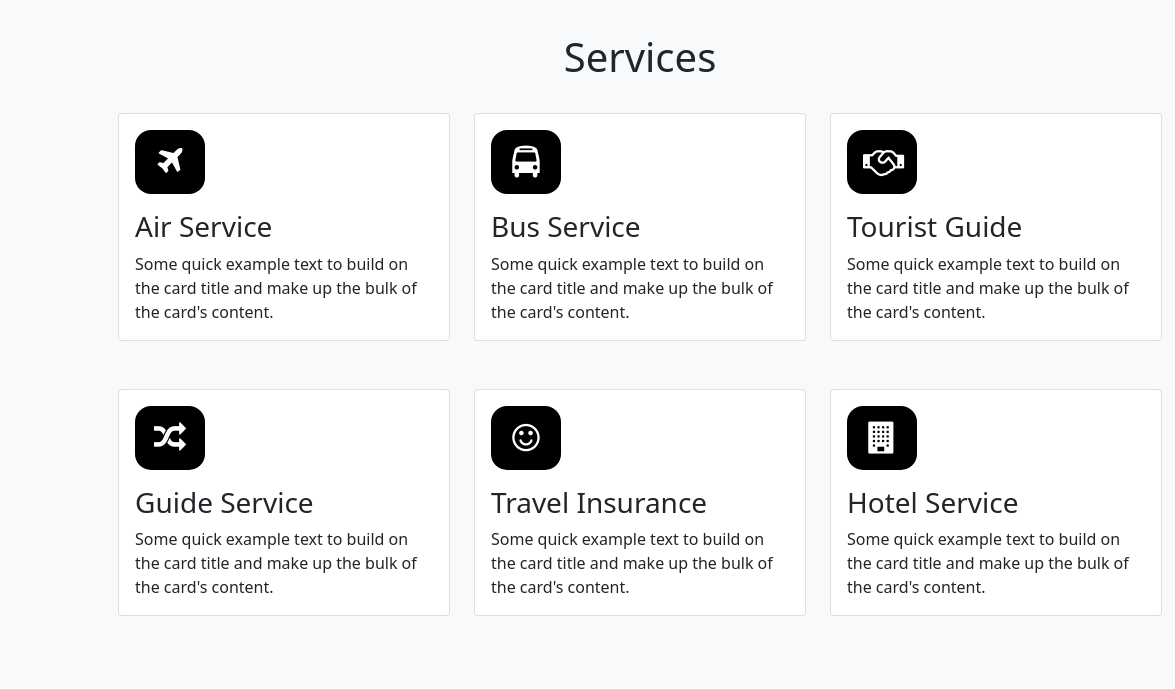
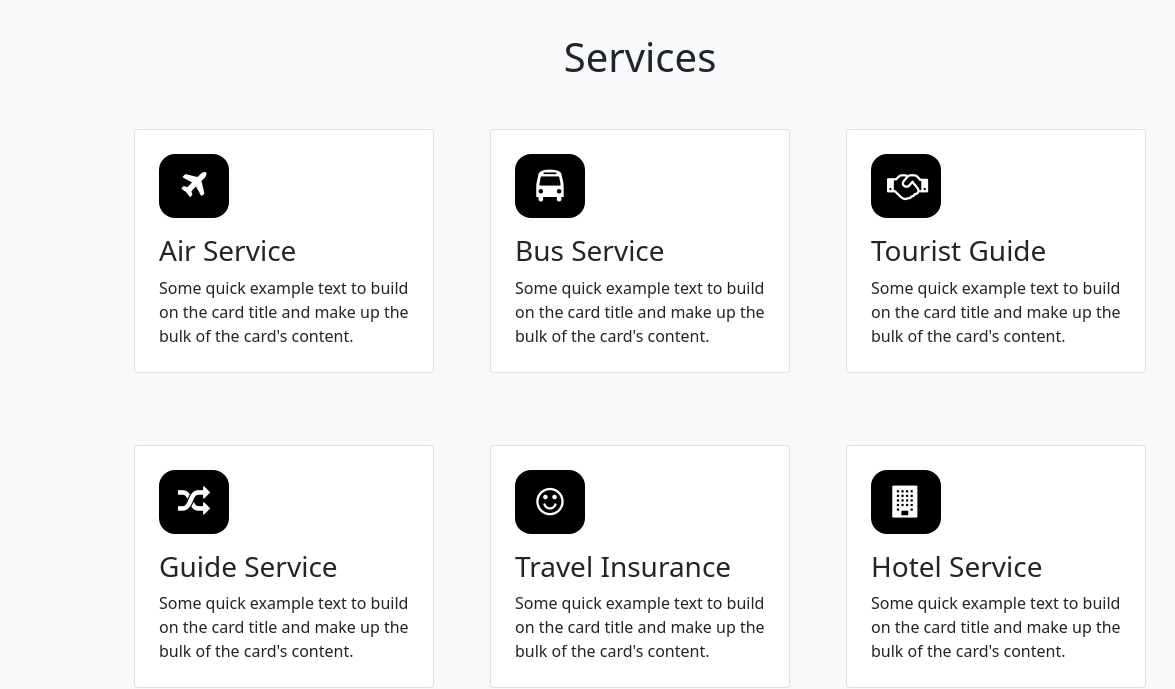
Before and after one commit to DefensoSolutions/travels, a plain HTML site: page services.html in a window 1280 px wide. Shown: the part 295-984 px from the top of the page, 0-1175 px from the left. Drawn offline with nearby package versions, Linux system fonts and the light colour scheme.

Commit message:
responsive error second fix

```diff
--- a/services.html
+++ b/services.html
@@ -69,7 +69,7 @@
         <h1 class="text-center pt-5">Services</h1>
         <div class="row m-2 mt-3 p-3">
             <div class="col-md-4">
-                <div class="home-card card" >
+                <div class="home-card card m-3 p-2" >
 
                     <div class="card-body">
                         <i class="icon-color fa fa-plane fa-2x"></i>
@@ -80,7 +80,7 @@
                   </div>
             </div>
             <div class="col-md-4">
-                <div class="home-card card" >
+                <div class="home-card card m-3 p-2" >
 
                     <div class="card-body">
                         <i class="icon-color fa fa-bus fa-2x"></i>
@@ -91,7 +91,7 @@
                   </div>
             </div>
             <div class="col-md-4">
-                <div class="home-card card" >
+                <div class="home-card card m-3 p-2" >
 
                     <div class="card-body">
                         <i class="icon-color fa fa-handshake-o  fa-2x"></i>
@@ -102,9 +102,9 @@
                   </div>
             </div>
         </div>
-        <div class="row m-2 mt-3 p-3">
+        <div class="row m-2 p-3">
             <div class="col-md-4">
-                <div class="home-card card" >
+                <div class="home-card card m-3 p-2" >
 
                     <div class="card-body">
                         <i class="icon-color fa fa-random fa-2x"></i>
@@ -115,7 +115,7 @@
                   </div>
             </div>
             <div class="col-md-4">
-                <div class="home-card card" >
+                <div class="home-card card m-3 p-2" >
 
                     <div class="card-body">
                         <i class="icon-color fa fa-smile-o fa-2x"></i>
@@ -126,7 +126,7 @@
                   </div>
             </div>
             <div class="col-md-4">
-                <div class="home-card card" >
+                <div class="home-card card m-3 p-2" >
 
                     <div class="card-body">
                         <i class="icon-color fa fa-building fa-2x"></i>
@@ -401,7 +401,7 @@
         <section class="">
           <div class="row p-0">
             <div class="col-md-3 col-lg-3 col-xl-3 mx-auto mt-3 ">
-              <img src="images/logo.png" width="70%" alt="logo" >
+              <img src="images/logo.jpg" width="70%" alt="logo" >
               <p>There are many variations of passages of Lorem Ipsum available,
               but the majority have suffered alteration in some form, by injected humour</p>
             </div>
```
Also changed, not shown: about.html (+1 -1 lines), contact.html (+1 -1 lines), index.html (+8 -8 lines), packages.html (+2 -2 lines).
